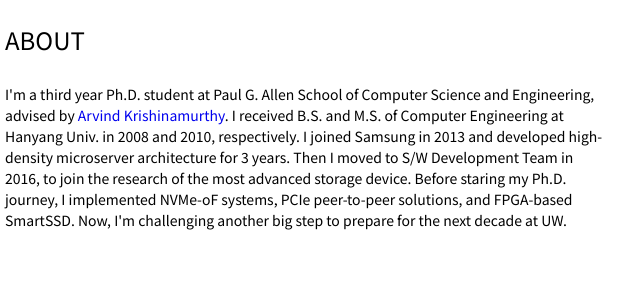
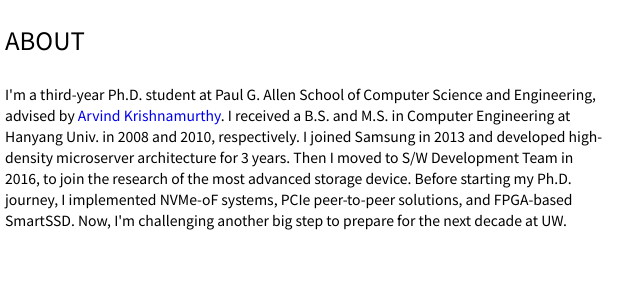
Before and after one commit to jaehongm/profile, a plain HTML site: page index.html in a window 1280 px wide. Shown: the part 223-504 px from the top of the page, 437-1077 px from the left. Drawn offline with Linux system fonts and the light colour scheme.

Commit message:
fix typo

```diff
--- a/index.html
+++ b/index.html
@@ -49,12 +49,12 @@
             <section>
                 <h2>ABOUT</h2>
                 <p>
-                    I'm a third year Ph.D. student at Paul G. Allen School of Computer Science and Engineering, advised
-                    by <a href="https://www.cs.washington.edu/people/faculty/arvind">Arvind Krishinamurthy</a>.
-                    I received B.S. and M.S. of Computer Engineering at Hanyang Univ. in 2008 and 2010, respectively.
+                    I'm a third-year Ph.D. student at Paul G. Allen School of Computer Science and Engineering, advised
+                    by <a href="https://www.cs.washington.edu/people/faculty/arvind">Arvind Krishnamurthy</a>.
+                    I received a B.S. and M.S. in Computer Engineering at Hanyang Univ. in 2008 and 2010, respectively.
                     I joined Samsung in 2013 and developed high-density microserver architecture for 3 years. Then I
                     moved to S/W Development Team in 2016, to join the research of the most advanced storage device.
-                    Before staring my Ph.D. journey, I implemented NVMe-oF systems, PCIe peer-to-peer solutions, and
+                    Before starting my Ph.D. journey, I implemented NVMe-oF systems, PCIe peer-to-peer solutions, and
                     FPGA-based SmartSSD.
                     Now, I'm challenging another big step to prepare for the next decade at UW.
                 </p>
```
